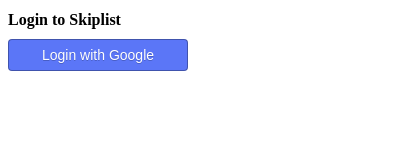
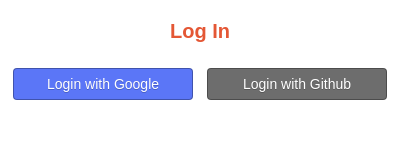
Before and after one commit to hackerhouse/skiplist, a browser extension: page chrome_ext/app/popup.html in a window 400 px wide. Drawn offline with nearby package versions, Linux system fonts and the light colour scheme; files that its build step writes are made by us from their sources.

Commit message:
Made some stylistic changes to chrome extension login

```diff
--- a/chrome_ext/app/popup.html
+++ b/chrome_ext/app/popup.html
@@ -10,9 +10,12 @@
         <!-- endbuild -->
     </head>
     <body>
-        <h1>Login to Skiplist</h1>
+        <h3>Log In</h3>
         <button class="btn" id="google">
           Login with Google
         </button>
+        <button class="btn" id="github">
+          Login with Github
+        </button>
     </body>
 </html>
--- a/chrome_ext/app/styles/main.scss
+++ b/chrome_ext/app/styles/main.scss
@@ -2,16 +2,20 @@
 
 html {
     /* Defaults css for cssmin process */
-    h1 { font-size: 16px }
+    h3 {
+      color: #e45735;
+      font-size: 20px;
+      text-align: center;
+      font-family: sans-serif;
+    }
 
     button.authorized { background: green }
 
     .btn {
-      margin: 0 5px 5px 0;
+      margin: 5px;
       min-width: 180px;
       display: inline-block;
       outline: 0;
-      margin: 0;
       padding: 6px 12px;
       font-weight: 500;
       font-size: 14px;
@@ -31,4 +35,8 @@
     #google {
       background: #5B76F7;
     }
+
+    #github {
+      background: #6d6d6d;
+    }
 }
```
Also changed, not shown: chrome_ext/app/scripts/background.js (+11 -3 lines).
